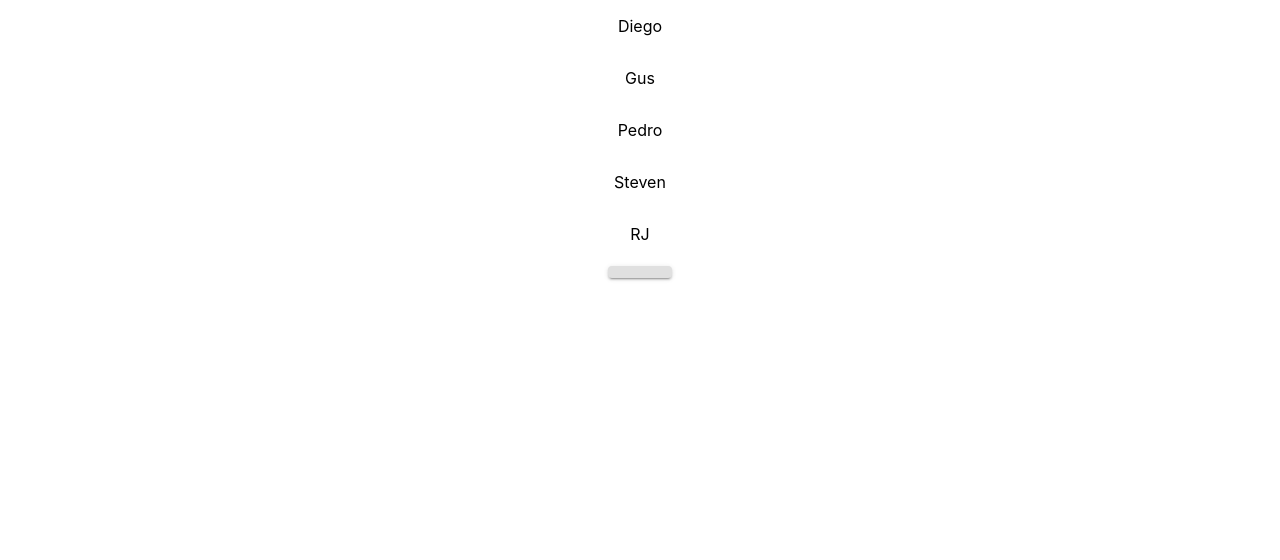
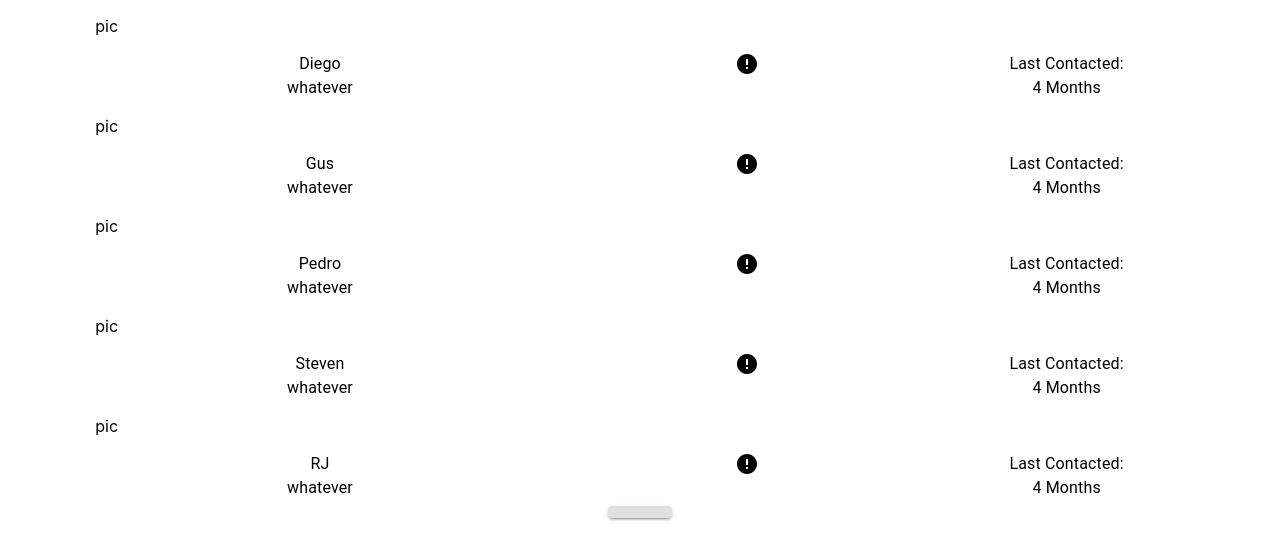
Before and after one commit to diegoperez03/FriendsList, a React (Create React App) app in the folder friendslist/: page / in a window 1280 px wide. Shown: the top 560 px of the page. Built offline with nearby package versions, Linux system fonts and the light colour scheme.

Commit message:
Begin fleshing out friendsItem component

```diff
--- /dev/null
+++ b/friendslist/src/Components/FriendsItem.tsx
@@ -0,0 +1,38 @@
+import { Grid, Typography } from '@material-ui/core';
+import React from 'react';
+import {Error} from '@material-ui/icons'
+interface FriendsItemProps {
+    name: string,
+    relation: string,
+    time: number,
+    picLink: string
+}
+
+function FriendsItem(props: FriendsItemProps) {
+  const {name, relation, time, picLink} = props
+
+  return (
+    <div className="FriendsItem">
+        <Grid container >
+            <Grid item xs={2}>
+                <p>pic</p>
+            </Grid>
+            <Grid className="coloredRect" container>
+                <Grid item xs={6}>
+                    <Typography> {name} </Typography>
+                    <Typography> {relation}</Typography>
+                </Grid>
+                <Grid item xs={2}>
+                    <Error />
+                </Grid>
+                <Grid item xs={4}>
+                    <Typography> Last Contacted: </Typography>
+                    <Typography> {time} Months </Typography>
+                </Grid>
+            </Grid>
+        </Grid>
+    </div>
+  );
+}
+
+export default FriendsItem;
--- a/friendslist/src/Components/FriendsView.tsx
+++ b/friendslist/src/Components/FriendsView.tsx
@@ -1,5 +1,6 @@
 import { Button, Grid } from '@material-ui/core';
 import React from 'react';
+import FriendsItem from './FriendsItem';
 
 function FriendsView() {
     const friends = ["Diego", "Gus", "Pedro", "Steven","RJ"]
@@ -10,7 +11,12 @@ function FriendsView() {
                 friends.map((friend:string) => {
                     return (
                     <Grid item xs={12}>
-                        <p> {friend} </p>
+                        <FriendsItem
+                            name={friend}
+                            relation="whatever"
+                            time={4}
+                            picLink="1.jpg"
+                        />
                     </Grid>
                     )
                 })
```
Also changed, not shown: 1 other file (tests, documents, lock files or other folders).
